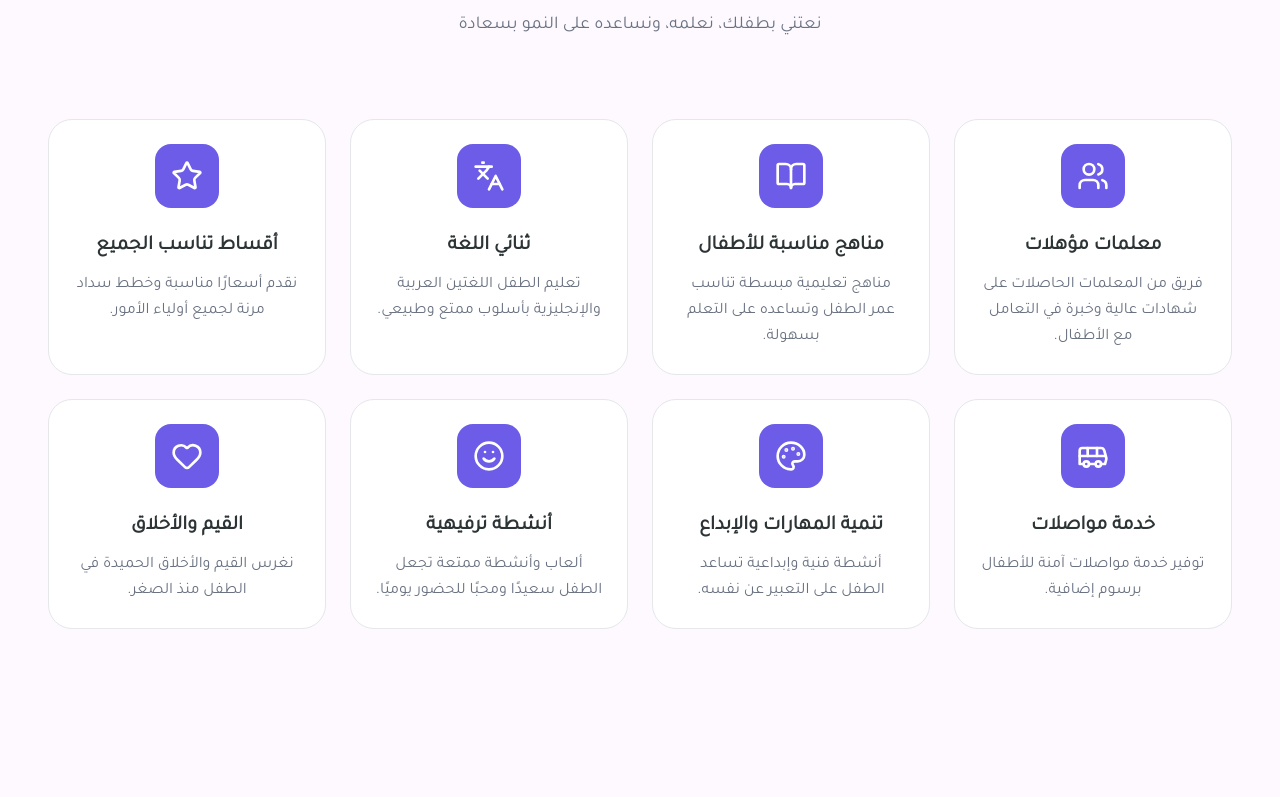
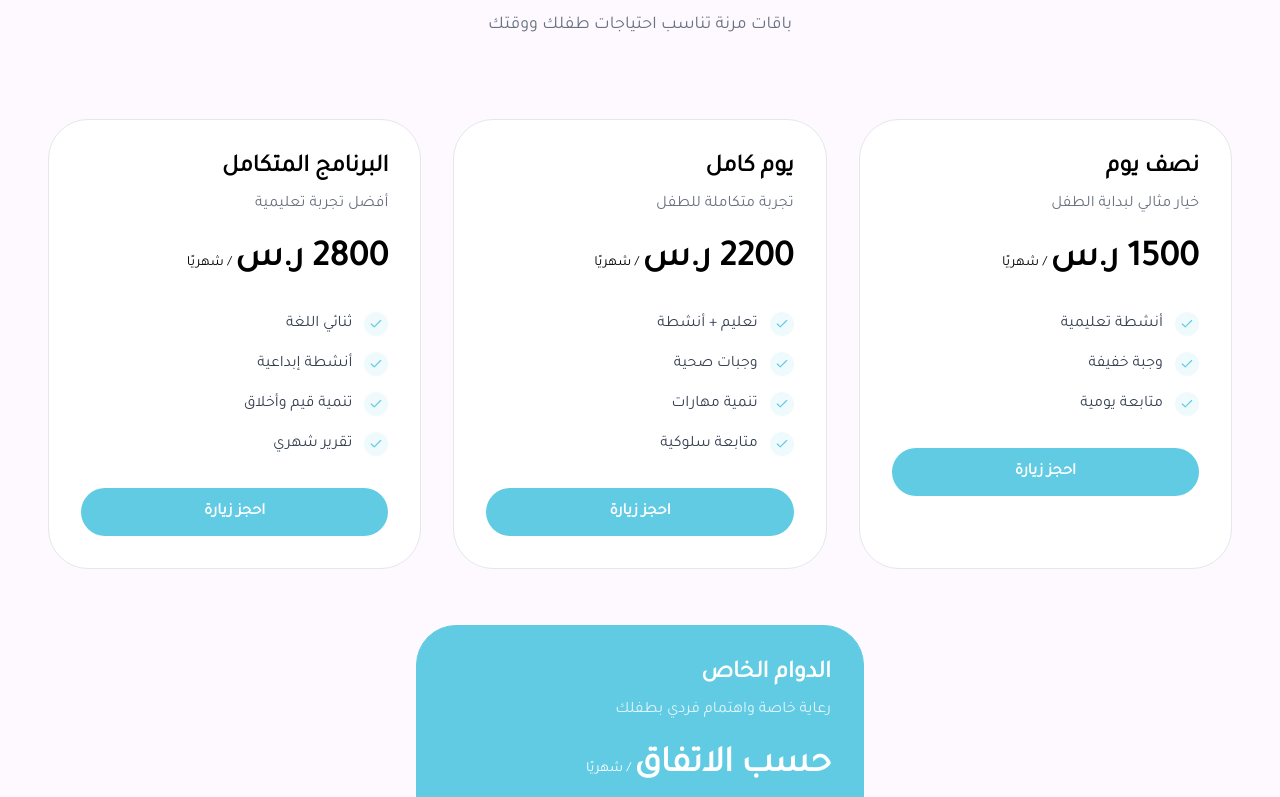
Before and after one commit to ali99944/joud-kindergarten, a Next.js app: page / in a window 1280 px wide. Shown: the part 1563-2360 px from the top of the page. Built offline with nearby package versions, Linux system fonts and the light colour scheme.

Commit message:
added more features and improved design and content

```diff
--- a/app/globals.css
+++ b/app/globals.css
@@ -3,9 +3,9 @@
 :root {
   /* Your Primary Color */
   /* --primary: #0077b6;  */
-  --primary: #6C5CE7;
+  --primary: #62cbe4;
   /* Secondary/Accent Colors (derived to match the playful theme) */
-  --secondary: #FF7675;
+  --secondary: #e2ac58;
   --accent: #30d371;
   --accent-foreground: #000;
   --dark: #2D3436;
@@ -43,4 +43,6 @@ html {
 body {
   font-family: 'tajawal' !important;
   scroll-behavior: smooth;
+
+  /* color: #848484 !important; */
 }
--- a/app/page.tsx
+++ b/app/page.tsx
@@ -7,6 +7,8 @@ import Facilities from '@/components/home/Facilities';
 import ContactMap from '@/components/home/ContactMap';
 import ContactForm from '@/components/home/ContactForm';
 import AboutUs from '@/components/home/About';
+import StatsSection from '@/components/home/StatsSection';
+import PricingSection from '@/components/home/PackagesSection';
 
 export default function Home() {
   return (
@@ -14,6 +16,8 @@ export default function Home() {
       <Header />
       <Hero />
       <AboutUs />
+      <PricingSection />
+      <StatsSection />
       <Features />
       <VisionSection />
       <Facilities />
--- a/components/home/About.tsx
+++ b/components/home/About.tsx
@@ -14,7 +14,7 @@ export default function AboutIntro() {
 
           <div className="relative z-10 text-center max-w-3xl mx-auto">
 
-            <span className="inline-block bg-purple-100 text-primary font-bold px-5 py-2 rounded-full text-sm mb-5">
+            <span className="inline-block bg-primary/15 text-primary font-bold px-5 py-2 rounded-full text-sm mb-5">
               من نحن
             </span>
 
--- a/components/home/ContactForm.tsx
+++ b/components/home/ContactForm.tsx
@@ -17,7 +17,7 @@ export default function ContactForm() {
 
             {/* Left – Text */}
             <div className="text-right">
-              <span className="inline-flex items-center gap-2 bg-purple-100 text-primary px-4 py-2 rounded-full text-sm font-bold mb-4">
+              <span className="inline-flex items-center gap-2 bg-primary/15 text-primary px-4 py-2 rounded-full text-sm font-bold mb-4">
                 <Heart size={16} />
                 نحن هنا لمساعدتك
               </span>
--- a/components/home/Features.tsx
+++ b/components/home/Features.tsx
@@ -82,7 +82,7 @@ export default function Features() {
 
         {/* Section Header */}
         <div className="text-center mb-20 max-w-2xl mx-auto">
-          <span className="text-primary font-bold tracking-wider text-sm bg-purple-100 px-4 py-2 rounded-full uppercase">
+          <span className="text-primary font-bold tracking-wider text-sm bg-primary/15 px-4 py-2 rounded-full uppercase">
             لماذا تختارنا؟
           </span>
           <h2 className="text-3xl md:text-4xl font-black text-dark mt-6 mb-4">
--- /dev/null
+++ b/components/home/PackagesSection.tsx
@@ -0,0 +1,153 @@
+import { Check } from "lucide-react";
+
+const PriceCard = ({
+  title,
+  price,
+  desc,
+  features,
+  highlight = false,
+}: {
+  title: string;
+  price: string;
+  desc: string;
+  features: string[];
+  highlight?: boolean;
+}) => (
+  <div
+    className={`relative rounded-[2.5rem] p-8 border transition-all
+      ${
+        highlight
+          ? "bg-primary text-white border-primary "
+          : "bg-white border-gray-200 shadow-soft"
+      }
+    `}
+  >
+    {/* {highlight && (
+      <span className="absolute top-6 left-6 bg-white/90 text-primary text-xs font-bold px-4 py-1 rounded-full">
+        الأكثر اختيارًا
+      </span>
+    )} */}
+
+    <h3 className="text-2xl font-black mb-2">{title}</h3>
+    <p className={`mb-6 ${highlight ? "text-white/80" : "text-gray-500"}`}>
+      {desc}
+    </p>
+
+    <div className="text-4xl font-black mb-8">
+      {price}
+      <span className="text-sm font-medium"> / شهريًا</span>
+    </div>
+
+    <ul className="space-y-4 mb-8">
+      {features.map((item, i) => (
+        <li key={i} className="flex items-center gap-3">
+          <div
+            className={`w-6 h-6 rounded-full flex items-center justify-center
+              ${highlight ? "bg-white text-primary" : "bg-primary/10 text-primary"}
+            `}
+          >
+            <Check size={14} />
+          </div>
+          <span className={highlight ? "text-white" : "text-gray-700"}>
+            {item}
+          </span>
+        </li>
+      ))}
+    </ul>
+
+    <button
+      className={`w-full py-3 rounded-full font-bold transition-colors cursor-pointer
+        ${
+          highlight
+            ? "bg-white text-primary hover:bg-white/90"
+            : "bg-primary text-white hover:bg-primary/80"
+        }
+      `}
+    >
+      احجز زيارة
+    </button>
+  </div>
+);
+
+export default function PricingSection() {
+  return (
+    <section className="py-24 bg-[#FDF9FF] relative">
+      <div className="max-w-7xl mx-auto px-4 md:px-12">
+
+        {/* Header */}
+        <div className="text-center mb-20 max-w-2xl mx-auto">
+          <span className="text-primary font-bold text-sm bg-primary/15 px-4 py-2 rounded-full">
+            الرسوم
+          </span>
+          <h2 className="text-3xl md:text-4xl font-black text-[#2D3436] mt-6 mb-4">
+            أسعار مناسبة <span className="text-primary underline decoration-wavy underline-offset-8 decoration-secondary">لراحة الأسرة</span>
+          </h2>
+          <p className="text-gray-500 font-medium text-lg">
+            باقات مرنة تناسب احتياجات طفلك ووقتك
+          </p>
+        </div>
+
+        {/* Cards */}
+<div className="grid grid-cols-1 md:grid-cols-3 gap-8">
+
+  <PriceCard
+    title="نصف يوم"
+    price="1500 ر.س"
+    desc="خيار مثالي لبداية الطفل"
+    features={[
+      "أنشطة تعليمية",
+      "وجبة خفيفة",
+      "متابعة يومية",
+    ]}
+  />
+
+  <PriceCard
+    title="يوم كامل"
+    price="2200 ر.س"
+    desc="تجربة متكاملة للطفل"
+    features={[
+      "تعليم + أنشطة",
+      "وجبات صحية",
+      "تنمية مهارات",
+      "متابعة سلوكية",
+    ]}
+  />
+
+  <PriceCard
+    title="البرنامج المتكامل"
+    price="2800 ر.س"
+    desc="أفضل تجربة تعليمية"
+    features={[
+      "ثنائي اللغة",
+      "أنشطة إبداعية",
+      "تنمية قيم وأخلاق",
+      "تقرير شهري",
+    ]}
+  />
+
+  {/* Fourth Card - Centered */}
+  <div className="md:col-span-3 flex justify-center mt-6">
+    <div className="w-full max-w-md">
+      <PriceCard
+        title="الدوام الخاص"
+        price="حسب الاتفاق"
+        desc="رعاية خاصة واهتمام فردي بطفلك"
+        highlight
+        features={[
+          "عدد أطفال محدود",
+          "اهتمام فردي كامل",
+          "برنامج مخصص للطفل",
+          "مرونة في المواعيد",
+          "تقارير متابعة مستمرة",
+        ]}
+      />
+    </div>
+  </div>
+
+</div>
+
+
+      </div>
+    </section>
+  );
+}
--- /dev/null
+++ b/components/home/StatsSection.tsx
@@ -0,0 +1,101 @@
+'use client';
+
+import { Users, Heart, Baby, Award, LucideIcon } from 'lucide-react';
+import React from 'react';
+
+function Counter({ value }: { value: number }) {
+  const [count, setCount] = React.useState(0);
+
+  React.useEffect(() => {
+    let start = 0;
+    const duration = 1200;
+
+    const animate = (time: number) => {
+      if (!start) start = time;
+      const progress = Math.min((time - start) / duration, 1);
+      setCount(Math.floor(progress * value));
+      if (progress < 1) requestAnimationFrame(animate);
+    };
+
+    requestAnimationFrame(animate);
+  }, [value]);
+
+  return <span className="text-secondary">{count}+</span>;
+}
+
+function StatItem({
+  icon: Icon,
+  value,
+  label,
+}: {
+  icon: LucideIcon;
+  value: number;
+  label: string;
+}) {
+  return (
+    <div className="flex flex-col items-center text-center gap-3">
+
+      {/* Icon */}
+      <div className="w-14 h-14 rounded-full bg-[#808384]/10 flex items-center justify-center">
+        <Icon size={28} className="text-primary" strokeWidth={2.2} />
+      </div>
+
+      {/* Number */}
+      <div className="text-4xl font-black text-primary">
+        <Counter value={value} />
+      </div>
+
+      {/* Label */}
+      <p className="text-gray-500 font-medium text-sm">
+        {label}
+      </p>
+    </div>
+  );
+}
+
+export default function StatsSection() {
+  const stats = [
+    {
+      icon: Users,
+      value: 20,
+      label: 'معلمات مؤهلات',
+      color: 'text-primary',
+    },
+    {
+      icon: Heart,
+      value: 300,
+      label: 'أولياء أمور راضون',
+      color: 'text-secondary',
+    },
+    {
+      icon: Baby,
+      value: 250,
+      label: 'أطفال سعداء معنا',
+      color: 'text-accent',
+    },
+    {
+      icon: Award,
+      value: 10,
+      label: 'سنوات خبرة',
+      color: 'text-primary',
+    },
+  ];
+
+  return (
+    <section className="py-24 bg-[#FDF9FF]">
+      <div className="max-w-7xl mx-auto px-6">
+
+        {/* Main Card – same feeling as ContactMap */}
+        <div className="bg-white rounded-[2.5rem] p-10 md:p-14 border border-gray-200 shadow-soft">
+
+          <div className="grid grid-cols-2 md:grid-cols-4 gap-10">
+            {stats.map((stat, i) => (
+              <StatItem key={i} {...stat} />
+            ))}
+          </div>
+
+        </div>
+      </div>
+    </section>
+  );
+}
--- a/components/layout/Header.tsx
+++ b/components/layout/Header.tsx
@@ -2,7 +2,7 @@ import { Menu, MessageCircle } from 'lucide-react';
 
 export default function Header() {
   return (
-    <header className="bg-primary/8">
+    <header className="bg-[#808384]/10">
       <div className="w-full py-4 px-4 md:px-12 max-w-7xl mx-auto flex justify-between items-center z-50 relative">
       {/* Logo */}
       <div className="flex items-center gap-1">
--- a/package.json
+++ b/package.json
@@ -12,7 +12,8 @@
     "lucide-react": "^0.562.0",
     "next": "16.1.1",
     "react": "19.2.3",
-    "react-dom": "19.2.3"
+    "react-dom": "19.2.3",
+    "react-icons": "^5.5.0"
   },
   "devDependencies": {
     "@tailwindcss/postcss": "^4",
```
Also changed, not shown: components/home/ContactMap.tsx (+5 -5 lines), components/home/Facilities.tsx (+5 -5 lines), components/layout/Footer.tsx (+86 -39 lines), 1 other file (tests, documents, lock files or other folders).
